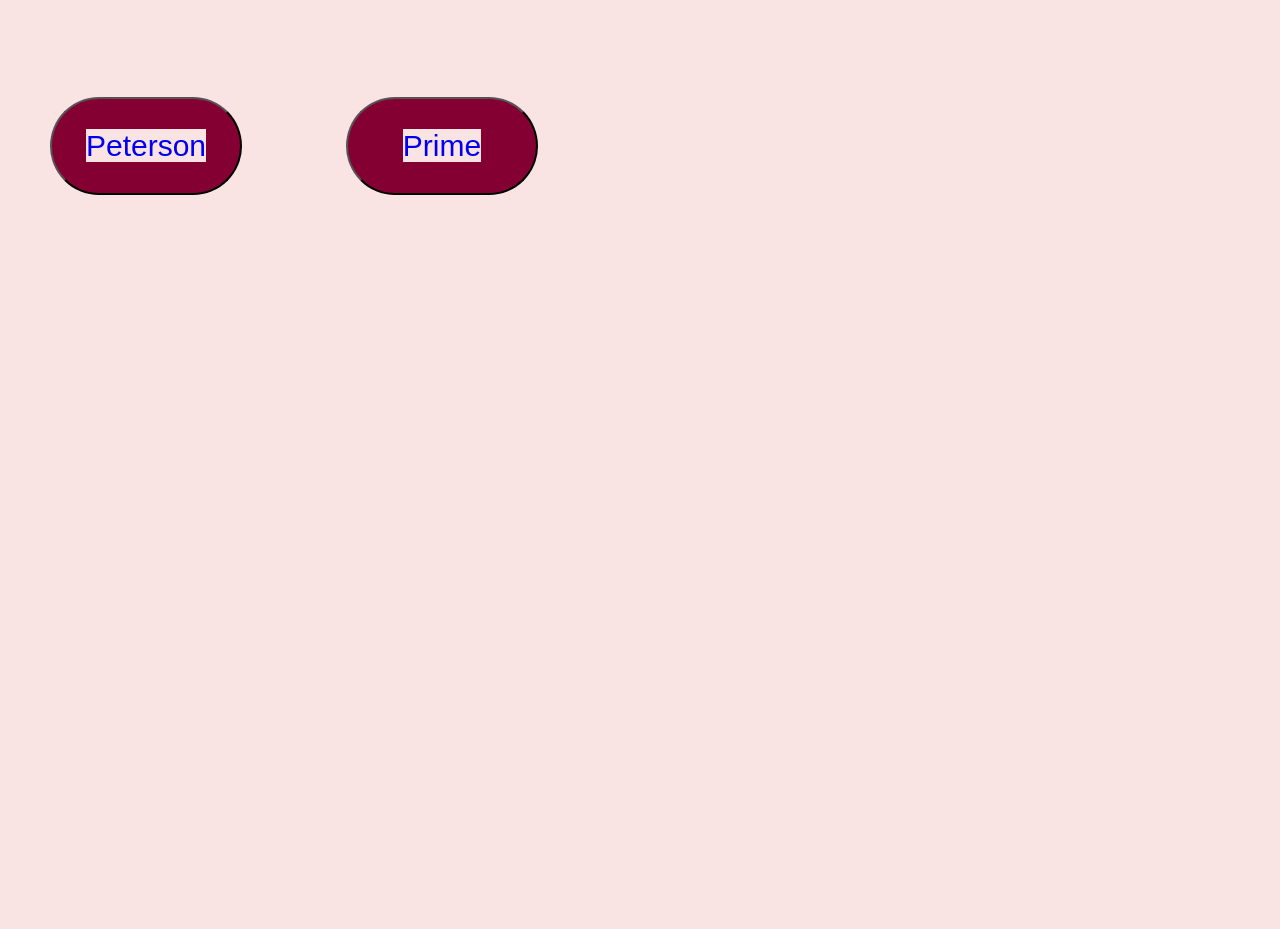
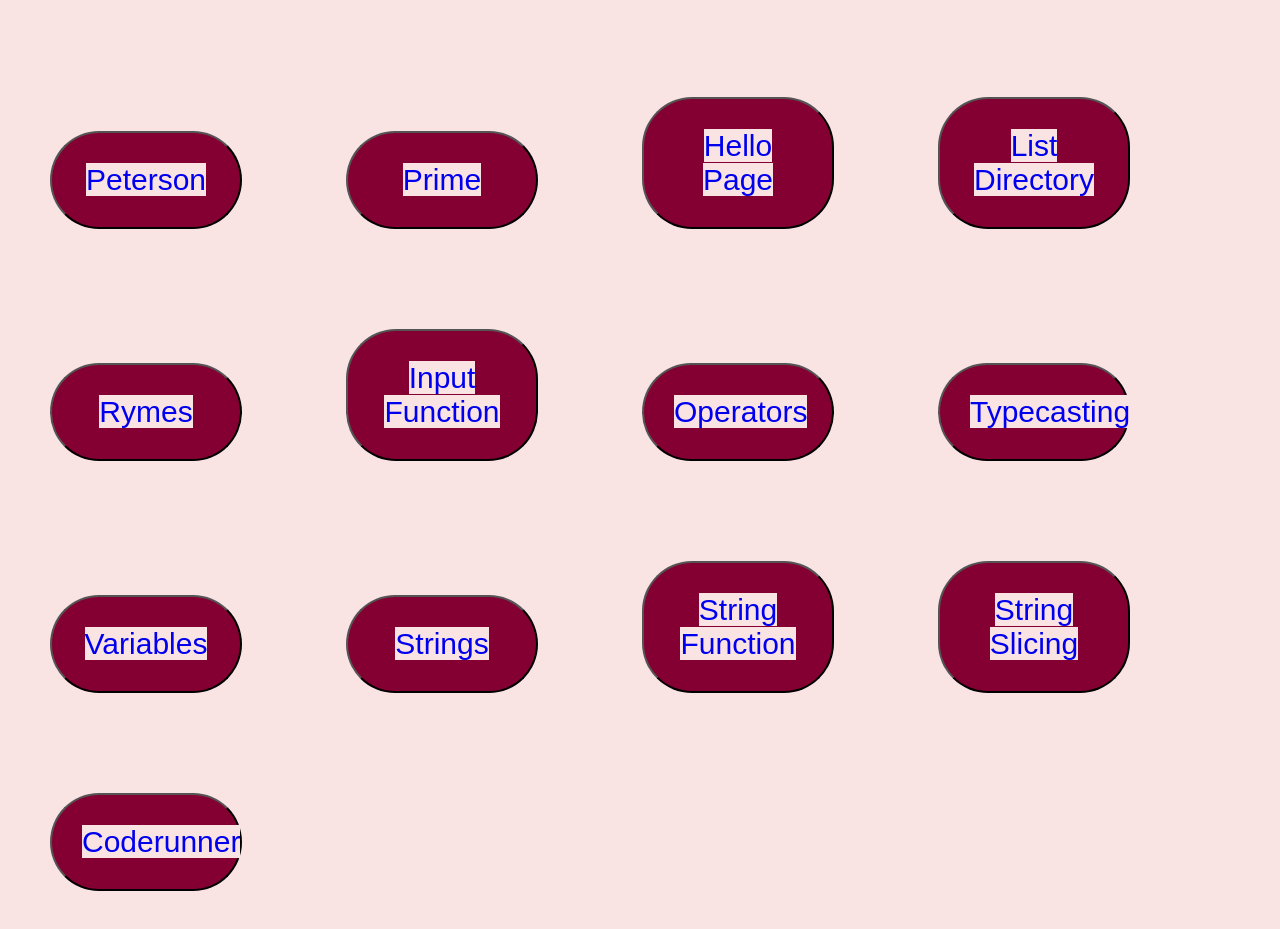
Before and after one commit to Spoorthi00/Template.html, a plain HTML site: page python.html in a window 1280 px wide. Shown: the part 349-1278 px from the top of the page. Before the commit the page ends 800 px from the top, so only its background shows below. Drawn offline with Linux system fonts and the light colour scheme.

Commit message:
python.html

```diff
--- a/python.html
+++ b/python.html
@@ -32,7 +32,7 @@
     </head>
     <body>
    <div class="button">
-  <button><a href="reverse.py">Reverse</a></button>
+   <button><a href="reverse.py">Reverse</a></button>
   <button><a href="db.py">Database</a></button>
   <button><a href="fibonacci.py">Fibonacci</a></button>
   <button><a href="armstrong.py">Armstrong</a></button>
@@ -42,6 +42,17 @@
   <button><a href="pattern.py">Pattern</a></button>
   <button><a href="peterson.py">Peterson</a></button>
   <button><a href="prime.py">Prime</a></button>
+  <button><a href="01_hello.py">Hello Page</a></button>
+  <button><a href="01_list_directory.py">List Directory</a></button>
+  <button><a href="01_twinkle.py">Rymes</a></button>
+  <button><a href="02_input_function.py">Input Function</a></button>
+  <button><a href="02_operators.py">Operators</a></button>
+  <button><a href="02_typecasting.py">Typecasting</a></button>
+  <button><a href="02_variables.py">Variables</a></button>
+  <button><a href="03_strings.py">Strings</a></button>
+  <button><a href="03_string_functions.py">String Function</a></button>
+  <button><a href="03_string_slicing.py">String Slicing</a></button>
+  <button><a href="tempCodeRunnerFile.py">Coderunner</a></button>
  </div>
  </body>
  </html>
```
